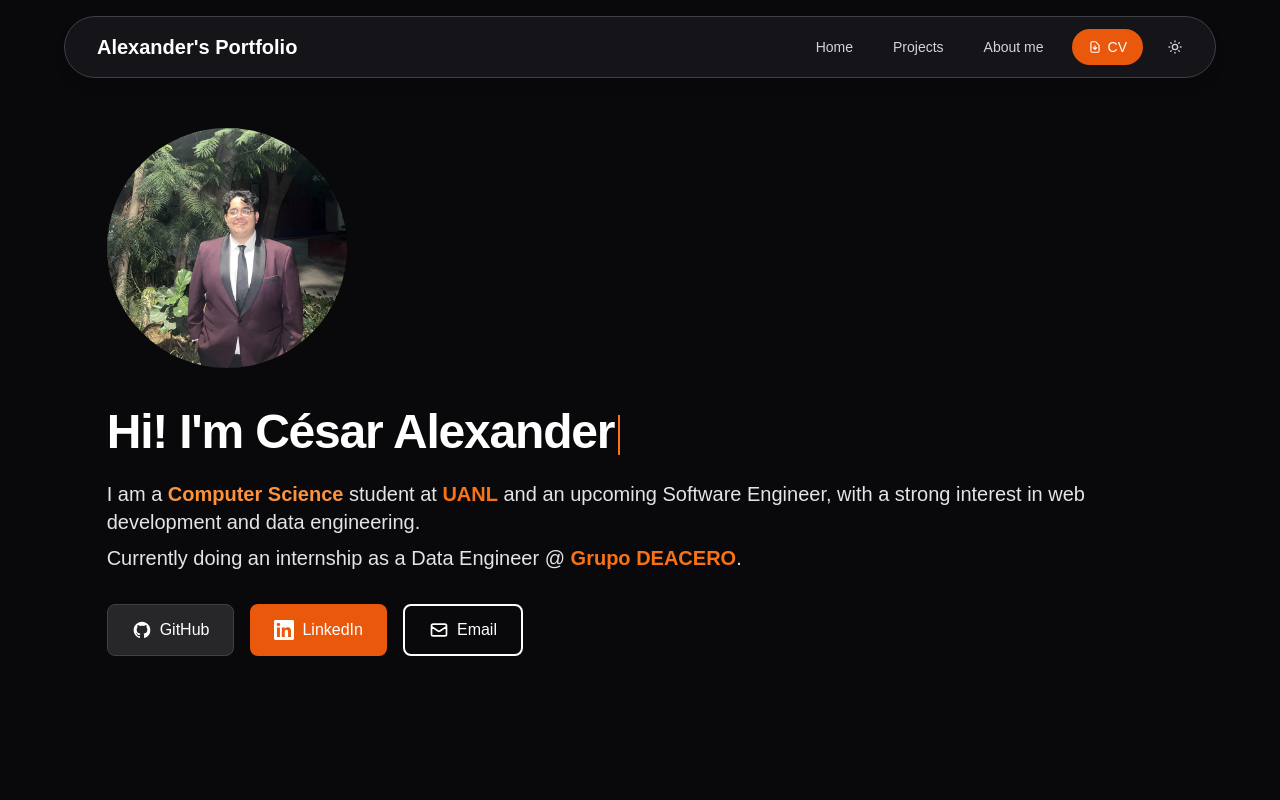
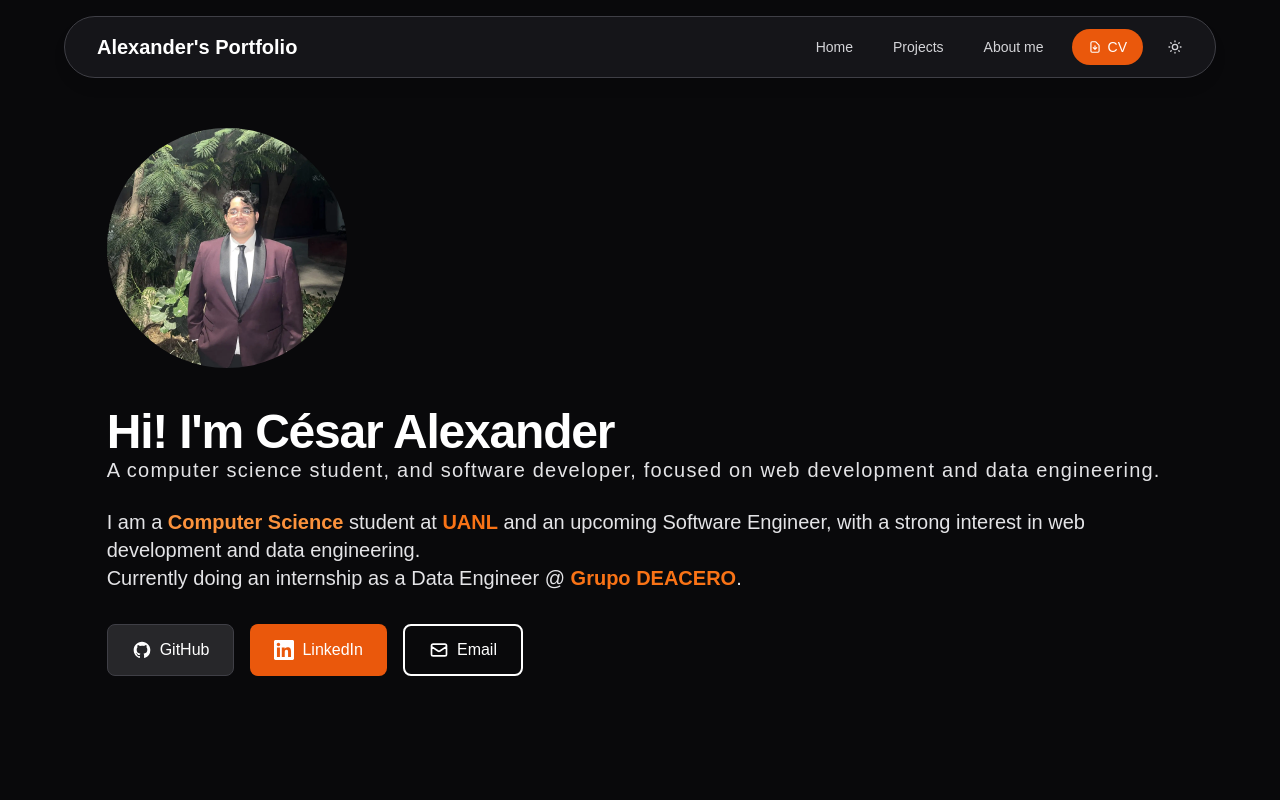
Before and after one commit to cesaralexanderds/portfolio, an Astro site: page / in a window 1280 px wide. Shown: the top 800 px of the page. Built offline with nearby package versions, Linux system fonts and the light colour scheme; Astro itself is replaced by a stand-in of ours.

Commit message:
changen animations: remove writing animation

```diff
--- a/src/components/Hero.jsx
+++ b/src/components/Hero.jsx
@@ -1,27 +1,9 @@
-import React, { useState, useEffect } from 'react';
+import React from 'react';
 import { motion } from 'framer-motion';
 
 const profilePhotoSrc = '/photo.webp';
 
 const Hero = () => {
-  const fullText = "Hi! I'm César Alexander";
-  const [displayedText, setDisplayedText] = useState('');
-
-  useEffect(() => {
-    let currentIndex = 0;
-    const typingSpeed = 100; // milliseconds per character
-
-    const typingInterval = setInterval(() => {
-      if (currentIndex < fullText.length) {
-        setDisplayedText(fullText.slice(0, currentIndex + 1));
-        currentIndex++;
-      } else {
-        clearInterval(typingInterval);
-      }
-    }, typingSpeed);
-
-    return () => clearInterval(typingInterval);
-  }, []);
 
   const handleSmoothScroll = (e, targetId) => {
     e.preventDefault();
@@ -60,20 +42,27 @@ const Hero = () => {
             animate={{ opacity: 1, y: 0 }}
             transition={{ duration: 0.5, delay: 0.2 }}
           >
-            {displayedText}
-            <span className="inline-block w-0.5 h-8 sm:h-10 bg-orange-500 ml-1 align-middle animate-blink"></span>
+            Hi! I'm César Alexander
           </motion.h1>
 
+          <motion.p
+            className="tracking-[0.06em] text-xl text-gray-700 dark:text-zinc-200"
+            initial={{ opacity: 0, y: 20 }}
+            animate={{ opacity: 1, y: 0 }}
+            transition={{ duration: 0.5, delay: 0.4 }}
+          >
+            A computer science student, and software developer, focused on web development and data engineering.
+          </motion.p>
           <motion.div
             className="md:w-full mt-6 text-xl text-gray-700 dark:text-zinc-200"
             initial={{ opacity: 0, y: 20 }}
             animate={{ opacity: 1, y: 0 }}
-            transition={{ duration: 0.5, delay: 2.7 }}
+            transition={{ duration: 0.5, delay: 0.6 }}
           >
             <p className="[&>strong]:text-orange-400">
               I am a <strong>Computer Science</strong> student at <span className="text-orange-500 font-bold">UANL</span> and an upcoming Software Engineer, with a strong interest in web development and data engineering.
             </p>
-            <p className="mt-2">
+            <p>
               Currently doing an internship as a Data Engineer @ <span className="text-orange-500 font-bold">Grupo DEACERO</span>.
             </p>
           </motion.div>
@@ -82,7 +71,7 @@ const Hero = () => {
             className="mt-8 flex flex-col sm:flex-row gap-4"
             initial={{ opacity: 0, y: 20 }}
             animate={{ opacity: 1, y: 0 }}
-            transition={{ duration: 0.5, delay: 3.0 }}
+            transition={{ duration: 0.5, delay: 1.0 }}
           >
             <motion.a
               href="https://github.com/cesaralexanderds/"
```
